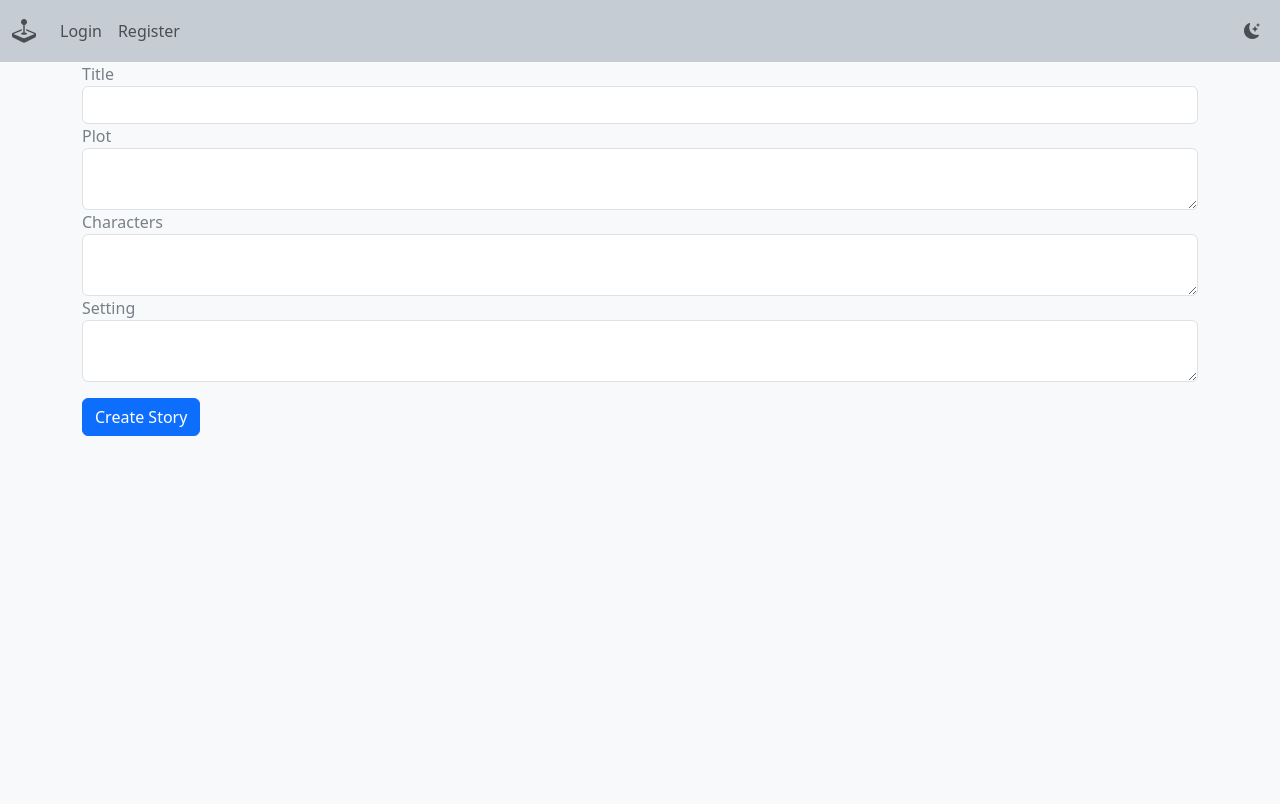
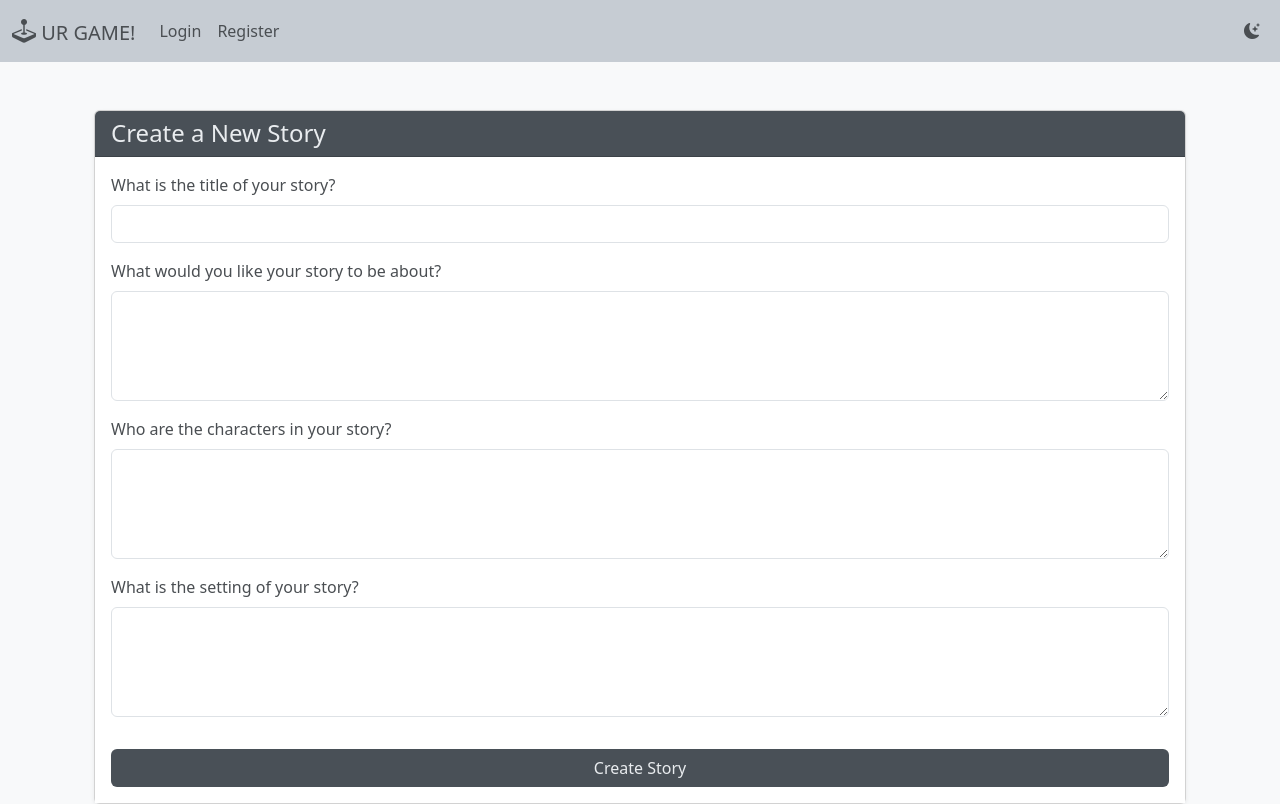
Before and after one commit to gearbeagel/yourgame-frontend, a React (Vite) app: page /create in a window 1280 px wide. Built offline with nearby package versions, Linux system fonts and the light colour scheme; no server answers.

Commit message:
fixed design

```diff
--- a/package.json
+++ b/package.json
@@ -13,6 +13,7 @@
     "axios": "^1.7.2",
     "bootstrap": "^5.3.3",
     "bootstrap-icons": "^1.11.3",
+    "classnames": "^2.5.1",
     "date-fns": "^3.6.0",
     "react": "^18.3.1",
     "react-bootstrap": "^2.10.4",
--- a/src/components/Chat.css
+++ b/src/components/Chat.css
@@ -1,48 +1,24 @@
-/* Custom styles to differentiate between user and AI messages */
-.chat-message.user {
-    background-color: #e1f5fe; /* Light blue for user messages */
-    color: black;
-    text-align: right;
+/* Flexbox for proper layout and scrolling */
+.chat-log {
+    display: flex;
+    flex-direction: column;
+    overflow-y: auto;
+    height: 70vh;
+    justify-content: flex-end;
 }
 
-.chat-message.ai {
-    background-color: #f1f8e9; /* Light green for AI messages */
-    color: black;
-    text-align: left;
+.chat-log .chat-message {
+    margin-bottom: 10px;
+    margin-right: 10px;
+    max-width: 700px;
+    width: auto;
 }
 
-/* Container setup */
-.chat-container {
-    display: flex;
-    flex-direction: column;
-    max-height: 80vh; /* Set a maximum height for the chat container */
-    height: 80vh; /* Ensure it does not take the full viewport height */
-    border: 1px solid #ddd; /* Optional: Add a border for visual separation */
-    border-radius: 5px; /* Optional: Rounded corners */
+/* Style individual messages based on sender */
+.bg-primary {
+    background-color: #007bff !important; /* Bootstrap primary color */
 }
 
-/* Scrollable chat log */
-.chat-log {
-    flex-grow: 1;
-    overflow-y: auto;
-    display: flex;
-    flex-direction: column; /* Stack messages from the bottom */
-    justify-content: flex-end;
-    padding: 10px;
+.bg-light {
+    background-color: #f8f9fa !important; /* Bootstrap light color */
 }
-
-/* Message styling */
-.chat-message {
-    background-color: #f8f9fa; /* Light background for messages */
-    padding: 10px;
-    border-radius: 5px;
-    margin-bottom: 10px;
-}
-
-/* Input group setup */
-.input-group {
-    padding: 10px;
-    background: white;
-    border-top: 1px solid #ddd; /* Optional: Border for separation */
-    z-index: 10;
-}
--- a/src/components/Chat.jsx
+++ b/src/components/Chat.jsx
@@ -3,8 +3,7 @@ import axios from 'axios';
 import { useParams } from 'react-router-dom';
 import { useUsername } from './UsernameFetch'; // Import the custom hook
 import 'bootstrap/dist/css/bootstrap.min.css';
-import './Chat.css'; // Optional: Add custom styles if needed
-import StoryForm from './StoryForm'; // Import the StoryForm component
+import './Chat.css'; // Import custom styles
 
 const Chat = () => {
     const { chatLogId } = useParams(); // Extract chatLogId from URL parameters
@@ -21,7 +20,6 @@ const Chat = () => {
     useEffect(() => {
         axios.get('http://localhost:8000/api/auth/csrf/', { withCredentials: true })
             .then(response => {
-                console.log('CSRF token fetched successfully');
                 setCsrfToken(response.data.csrfToken);
             })
             .catch(error => {
@@ -80,7 +78,6 @@ const Chat = () => {
             }
         })
         .then(response => {
-            console.log('Updated chat log:', response.data);
             setChatLog(response.data.message_data || {});
             setMessage('');
         })
@@ -102,13 +99,17 @@ const Chat = () => {
 
     return (
         <div className="container mt-4">
-            <div className="chat-container border rounded p-3">
+            <div className="card">
+                <div className="card-header ">
+                    <h5 className="mb-0">Chat</h5>
+                </div>
+                <div className="card-body d-flex flex-column h-100">
                     {error && <div className="alert alert-danger">{error}</div>}
-                <div className="chat-log mb-3 overflow-auto">
+                    <div className="chat-log flex-grow-1 mb-3">
                         {Object.values(chatLog).map((log, index) => (
-                        <div key={index} className={`chat-message p-2 mb-2 rounded ${log.sender}`}>
-                            <p><strong>{log.sender === 'user' ? username : 'AI'}:</strong></p>
-                            <p>{log.contents}</p>
+                            <div key={index} className={`chat-message p-3 mb-2 rounded ${log.sender === 'user' ? 'bg-primary text-white align-self-end' : 'bg-secondary text-white align-self-start'}`}>
+                                <p className="mb-1"><strong>{log.sender === 'user' ? username : 'AI'}:</strong></p>
+                                <p className="mb-0">{log.contents}</p>
                             </div>
                         ))}
                         <div ref={chatLogEndRef} />
@@ -121,8 +122,9 @@ const Chat = () => {
                             onChange={(e) => setMessage(e.target.value)}
                             required
                         />
-                    <button type="submit" className="btn btn-primary ms-2">Send</button>
+                        <button type="submit" className="btn btn-success">Send</button>
                     </form>
+                </div>
             </div>
         </div>
     );
--- a/src/components/Navbar.jsx
+++ b/src/components/Navbar.jsx
@@ -9,7 +9,7 @@ const Navbar = ({ isAuthenticated, handleLogout }) => {
     <nav className="navbar navbar-expand-lg">
       <div className="container-fluid">
       <Link className="navbar-brand nav-link" to="/">
-          <i className="bi bi-joystick"></i>
+          <i className="bi bi-joystick"></i> UR GAME!
         </Link>
 
         <button className="navbar-toggler" type="button" data-bs-toggle="collapse" data-bs-target="#navbarNav">
--- a/src/components/Stories.jsx
+++ b/src/components/Stories.jsx
@@ -40,10 +40,10 @@ function Story() {
     const handleDelete = async (id) => {
         try {
             await axios.delete(`http://localhost:8000/api/stories/${id}/`, {
-                withCredentials: true,
+                withCredentials: true, // Send cookies (including CSRF token)
                 headers: {
-                    'X-CSRFToken': csrfToken, // Use CSRF token in the headers
-                },
+                        'X-CSRFToken': getCookie('csrftoken') // Function to retrieve CSRF token from cookie
+                    }
             });
             setStories(stories.filter(story => story.id !== id));
         } catch (err) {
@@ -51,21 +51,30 @@ function Story() {
         }
     };
 
+    const getCookie = (name) => {
+        const cookieValue = document.cookie.match('(^|;)\\s*' + name + '\\s*=\\s*([^;]+)');
+        return cookieValue ? cookieValue.pop() : '';
+    };
+
+    const btnClass = localStorage.getItem('theme') === 'light' ? 'btn-light' : 'btn-dark';
+    // localst.getitem.
+
     if (loading) return <p>Loading...</p>;
     if (error) return <p>Error: {error}</p>;
 
     return (
         <section className='my-5'>
             <h2 className='text-center'>List of Stories</h2>
+            {stories && stories.length > 0 ? (
                 <div className='row mt-5'>
                     {stories.map(story => (
-                    <div className='col-md-3 mb-4 my-3' key={story.id}>
+                        <div className='col-md-3 mb-4' key={story.id}>
                             <div className='card'>
                                 <div className='card-body'>
                                     <div className='d-flex justify-content-between'>
                                         <h5 className='card-title'>{story.title}</h5>
                                         <button
-                                        className='btn btn-light btn-sm'
+                                            className='btn btn-danger btn-sm'
                                             onClick={() => handleDelete(story.id)}
                                         >
                                             <i className="bi bi-trash"></i>
@@ -81,7 +90,7 @@ function Story() {
                                     )}
                                 </div>
                                 <div className='card-footer'>
-                                <Link to={`/chatlogs/${story.chat_logs[0].id}`} className={`btn ${document.body.className === 'light' ? 'btn-light' : 'btn-dark'}`}>
+                                    <Link to={`/chatlogs/${story.chat_logs[0].id}`} className={`btn btn-sw`}>
                                         <p className='mb-0'>
                                             <i className="bi bi-chat"></i> View Chatlog
                                         </p>
@@ -91,8 +100,12 @@ function Story() {
                         </div>
                     ))}
                 </div>
+            ) : (
+                <p className='text-center'>No stories available.</p>
+            )}
         </section>
     );
-}
+};
+
 
 export default Story;
--- a/src/components/StoryForm.jsx
+++ b/src/components/StoryForm.jsx
@@ -1,6 +1,7 @@
 import React, { useState, useEffect } from 'react';
 import axios from 'axios';
 import { useNavigate } from 'react-router-dom';
+import "./ThemeSwitcher.css"
 
 const StoryForm = () => {
     const [title, setTitle] = useState('');
@@ -54,12 +55,18 @@ const StoryForm = () => {
     };
 
     return (
-        <div>
+        <div className="container mt-5">
             {message && <div className="alert alert-info">{message}</div>}
+            <div className="card shadow-sm card-form">
+                <div className="card-header">
+                    <h4 className="mb-0">Create a New Story</h4>
+                </div>
+                <div className="card-body">
                     <form onSubmit={handleSubmit}>
-                <div className="form-group">
-                    <label>Title</label>
+                        <div className="form-group mb-3">
+                            <label htmlFor="title" className="form-label">What is the title of your story?</label>
                             <input
+                                id="title"
                                 type="text"
                                 className="form-control"
                                 value={title}
@@ -67,35 +74,43 @@ const StoryForm = () => {
                                 required
                             />
                         </div>
-                <div className="form-group">
-                    <label>Plot</label>
+                        <div className="form-group mb-3">
+                            <label htmlFor="plot" className="form-label">What would you like your story to be about?</label>
                             <textarea
+                                id="plot"
                                 className="form-control"
+                                rows="4"
                                 value={plot}
                                 onChange={(e) => setPlot(e.target.value)}
                                 required
                             ></textarea>
                         </div>
-                <div className="form-group">
-                    <label>Characters</label>
+                        <div className="form-group mb-3">
+                            <label htmlFor="characters" className="form-label">Who are the characters in your story?</label>
                             <textarea
+                                id="characters"
                                 className="form-control"
+                                rows="4"
                                 value={characters}
                                 onChange={(e) => setCharacters(e.target.value)}
                                 required
                             ></textarea>
                         </div>
-                <div className="form-group">
-                    <label>Setting</label>
+                        <div className="form-group mb-3">
+                            <label htmlFor="setting" className="form-label">What is the setting of your story?</label>
                             <textarea
+                                id="setting"
                                 className="form-control"
+                                rows="4"
                                 value={setting}
                                 onChange={(e) => setSetting(e.target.value)}
                                 required
                             ></textarea>
                         </div>
-                <button type="submit" className="btn btn-primary mt-3">Create Story</button>
+                        <button type="submit" className="btn btn-sw mt-3 w-100">Create Story</button>
                     </form>
+                </div>
+            </div>
         </div>
     );
 };
--- a/src/components/ThemeSwitcher.css
+++ b/src/components/ThemeSwitcher.css
@@ -106,6 +106,25 @@ body.dark .card-footer {
 }
 
 .navbar-brand i {
-  font-size: 1.5rem; /* Adjust icon size as needed */
-  vertical-align: middle; /* Align icon vertically */
+  font-size: 1.5rem;
 }
+
+body.light .btn-sw {
+  background-color: #495057;
+  color: #e9ecef;
+}
+
+body.dark .btn-sw {
+  background-color: #f1f3f5;
+  color: #4a4e52;
+}
+
+body.light .card-header {
+  background-color: #495057;
+  color: #e9ecef;
+}
+
+body.dark .card-header {
+  background-color: #f1f3f5;
+  color: #4a4e52;
+}
```
Also changed, not shown: 1 other file (tests, documents, lock files or other folders). Lines whose indentation alone changed are shown as unchanged.
